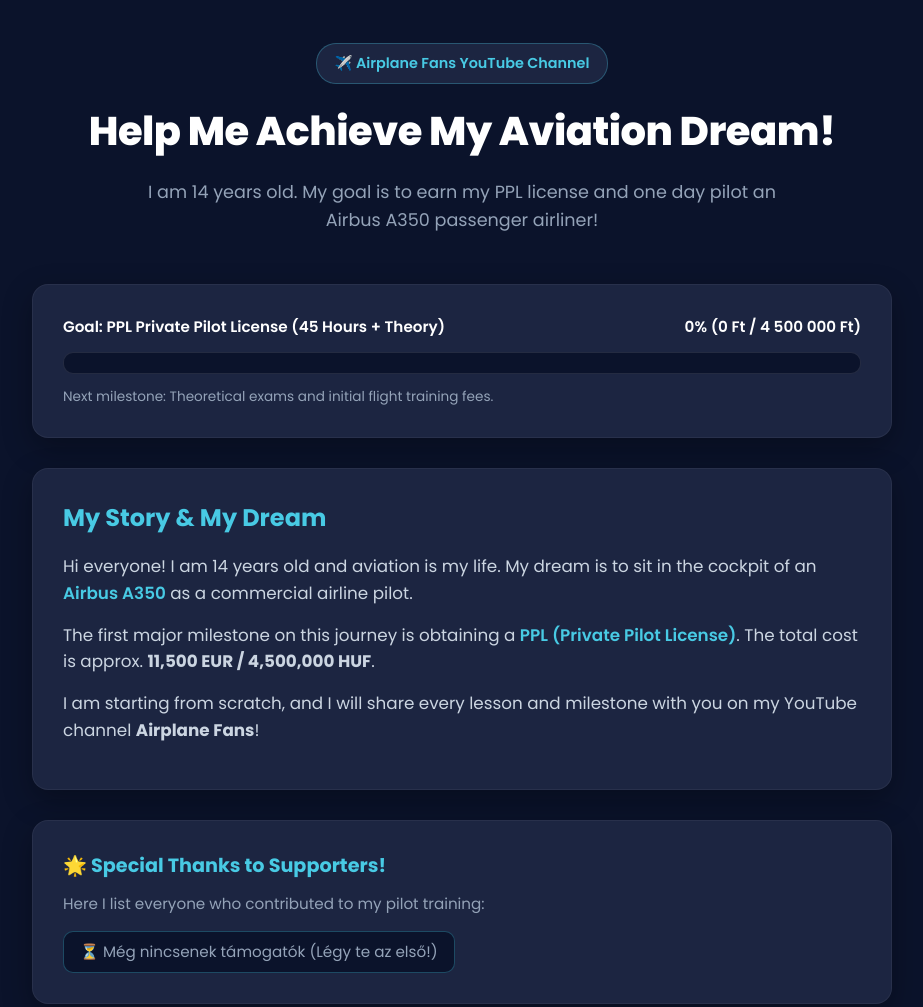
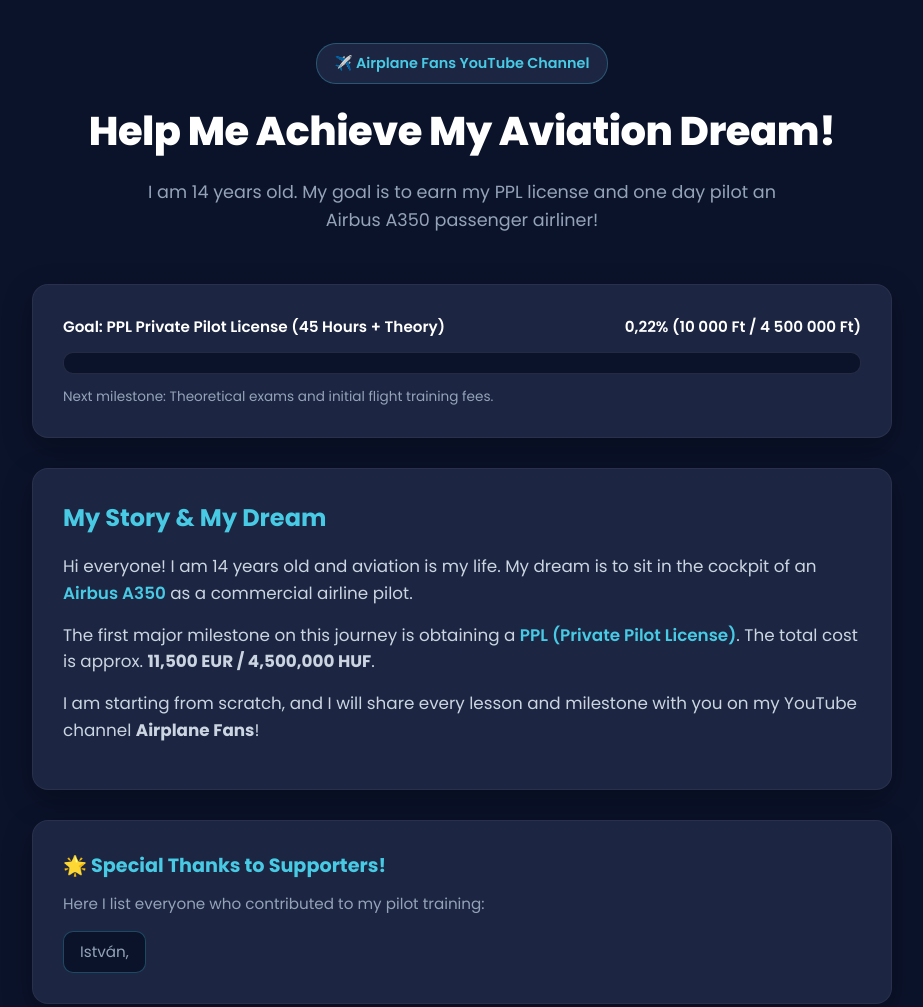
Before and after one commit to ambruska2019/pilot-project, a plain HTML site: page index.html in a window 1280 px wide. Shown: the part 37-1044 px from the top of the page, without its empty margins (178-1101 px from the left). Drawn offline with Linux system fonts and the light colour scheme.

Commit message:
Update progress percentage and add supporter name

```diff
--- a/index.html
+++ b/index.html
@@ -320,7 +320,7 @@
     <div class="card">
         <div class="progress-title">
             <span id="goalTitle">Cél: PPL Motoros Kisgép Tanfolyam (45 óra + Elmélet)</span>
-            <span>0% (0 Ft / 4 500 000 Ft)</span>
+            <span>0,22% (10 000 Ft / 4 500 000 Ft)</span>
         </div>
         <div class="progress-bar-bg">
             <div class="progress-bar-fill"></div>
@@ -347,7 +347,7 @@
         <p style="color: #94a3b8; font-size: 0.95rem; margin-bottom: 15px;" id="wallOfFameSub">Itt tüntetem fel azokat, akik hozzájárultak a pilótaképzésemhez:</p>
         <div class="supporter-list">
             <!-- Ide írhatod be majd a támogatók nevét, pl: -->
-            <span class="supporter-badge">⏳ Még nincsenek támogatók (Légy te az első!)</span>
+            <span class="supporter-badge">István,</span>
         </div>
     </div>
 
```
